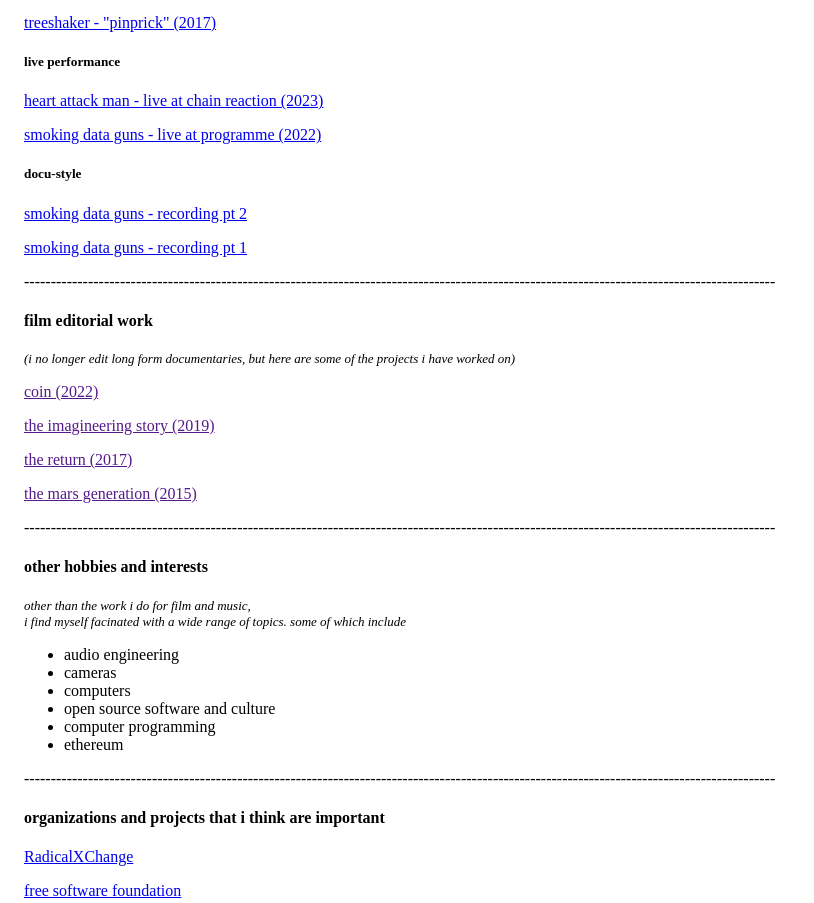
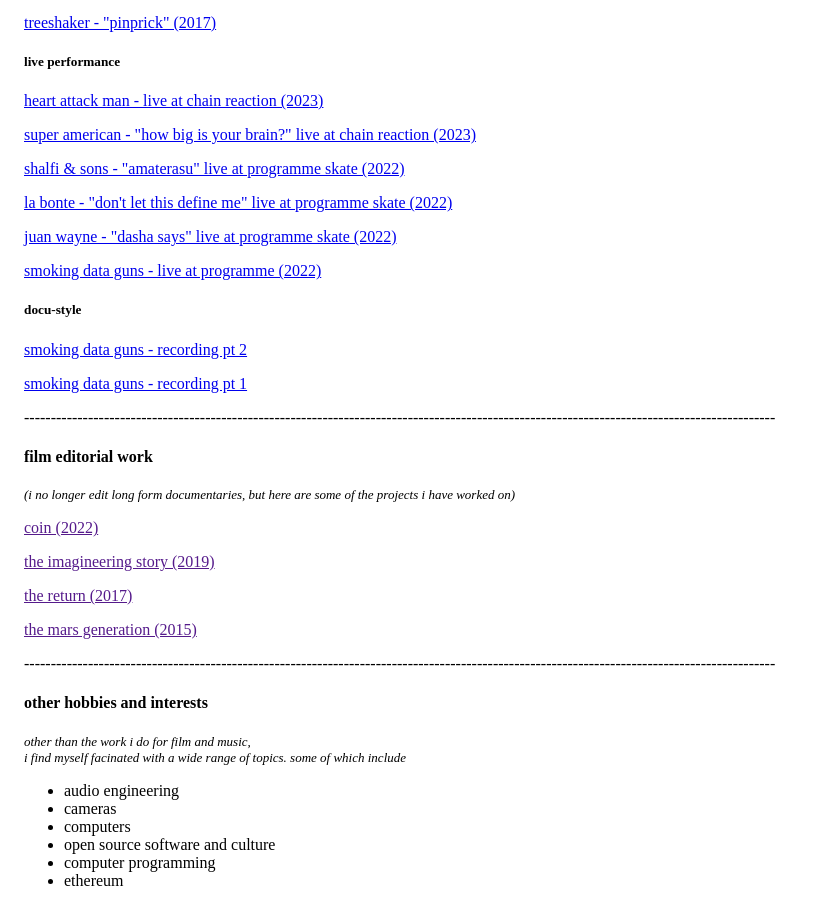
Before and after one commit to zachmx/personalsite, a plain HTML site: page index.html in a window 1280 px wide. Shown: the part 1724-2627 px from the top of the page, without its empty margins (0-814 px from the left). Drawn offline with Linux system fonts and the light colour scheme.

Commit message:
update 2

```diff
--- a/index.html
+++ b/index.html
@@ -78,6 +78,11 @@
 
     <h5>live performance</h5>
     <p><a href="https://www.youtube.com/watch?v=32lMOHy2d5w">heart attack man - live at chain reaction (2023)</a></p>
+    <p><a href="https://www.youtube.com/watch?v=32lMOHy2d5w">super american - "how big is your brain?" live at chain reaction (2023)</a></p>
+    <p><a href="https://www.youtube.com/watch?v=vQMz3Q_Yt_w">shalfi & sons - "amaterasu" live at programme skate (2022)</a></p>
+    <p><a href="https://www.youtube.com/watch?v=V5Rkxuug9tI">la bonte - "don't let this define me" live at programme skate (2022)</a></p>
+    <p><a href="https://www.youtube.com/watch?v=XRFE-cyppaM">juan wayne - "dasha says" live at programme skate (2022)</a></p>
+
     <p><a href="https://www.youtube.com/watch?v=Dufx-FmFkQE">smoking data guns - live at programme (2022)</a></p>
 
     <h5>docu-style</h5>
```
